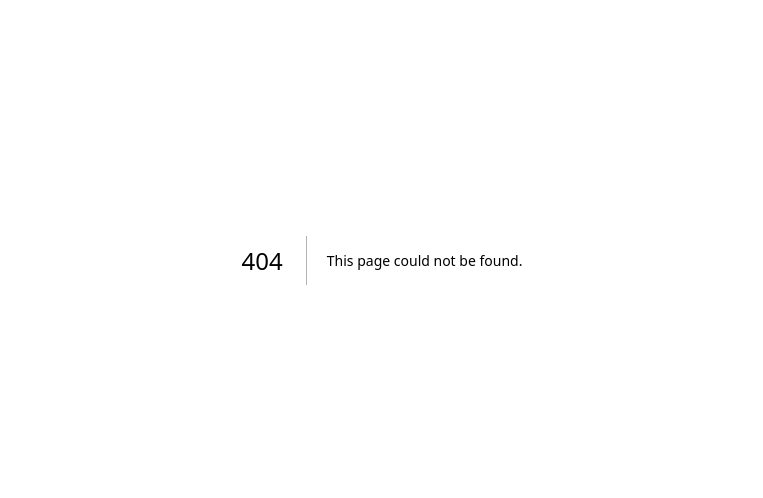
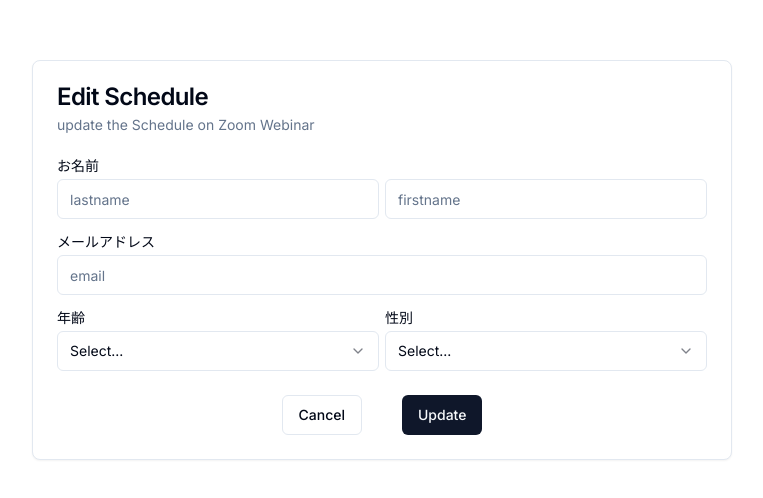
Before and after one commit to kao126/zoom_app, a Next.js app: page /admin/schedule/1/edit in a window 1280 px wide. Before the commit this address had no page. Shown: the part 140-638 px from the top of the page, without its empty margins (258-1021 px from the left). Built offline with nearby package versions, Linux system fonts and the light colour scheme.

Commit message:
feat: add schedule form on admin page

```diff
--- /dev/null
+++ b/app/admin/(seminar)/schedule/[scheduleId]/edit/page.tsx
@@ -0,0 +1,13 @@
+import { FormCard } from '../../components/form-card';
+
+export default function Edit({ params }: { params: { seminarId: number } }) {
+  return (
+    <main className="h-dvh flex justify-center items-center">
+      <FormCard
+        title="Edit Schedule"
+        description="update the Schedule on Zoom Webinar"
+        action="Update"
+      />
+    </main>
+  );
+}
--- /dev/null
+++ b/app/admin/(seminar)/schedule/components/form-card.tsx
@@ -0,0 +1,38 @@
+import {
+  Card,
+  CardContent,
+  CardDescription,
+  CardFooter,
+  CardHeader,
+  CardTitle,
+} from '@/components/ui/card';
+
+import { Button } from '@/components/ui/button';
+import Link from 'next/link';
+import { Form } from './form';
+
+type FormCardProps = {
+  title: string;
+  description: string;
+  action: string;
+};
+
+export function FormCard({ title, description, action }: FormCardProps) {
+  return (
+    <Card className="w-[95%] max-w-[700px] min-w-[300px] m-auto">
+      <CardHeader>
+        <CardTitle>{title}</CardTitle>
+        <CardDescription>{description}</CardDescription>
+      </CardHeader>
+      <CardContent>
+        <Form />
+      </CardContent>
+      <CardFooter className="justify-center gap-10">
+        <Button variant="outline" asChild>
+          <Link href="/admin">Cancel</Link>
+        </Button>
+        <Button>{action}</Button>
+      </CardFooter>
+    </Card>
+  );
+}
--- /dev/null
+++ b/app/admin/(seminar)/schedule/components/form.tsx
@@ -0,0 +1,61 @@
+import {
+  Select,
+  SelectContent,
+  SelectItem,
+  SelectTrigger,
+  SelectValue,
+} from '@/components/ui/select';
+
+import { Input } from '@/components/ui/input';
+import { Label } from '@/components/ui/label';
+
+export function Form() {
+  return (
+    <form>
+      <div className="grid w-full items-center gap-4">
+        <div className="flex flex-col space-y-1.5">
+          <Label htmlFor="lastname">お名前</Label>
+          <div className="flex space-x-1.5">
+            <Input type="text" placeholder="lastname" id="lastname" />
+            <Input type="text" placeholder="firstname" id="firstname" />
+          </div>
+        </div>
+        <div className="flex flex-col space-y-1.5">
+          <Label htmlFor="email">メールアドレス</Label>
+          <Input type="email" placeholder="email" id="email" />
+        </div>
+        <div className="flex space-x-1.5">
+          <div className="w-full flex flex-col space-y-1.5">
+            <Label htmlFor="age">年齢</Label>
+            <Select>
+              <SelectTrigger id="age">
+                <SelectValue placeholder="Select..." />
+              </SelectTrigger>
+              <SelectContent position="popper">
+                <SelectItem value="10s">10-19</SelectItem>
+                <SelectItem value="20s">20-29</SelectItem>
+                <SelectItem value="30s">30-39</SelectItem>
+                <SelectItem value="40s">40-49</SelectItem>
+                <SelectItem value="50s">50-59</SelectItem>
+                <SelectItem value="over60">60-</SelectItem>
+              </SelectContent>
+            </Select>
+          </div>
+          <div className="w-full flex flex-col space-y-1.5">
+            <Label htmlFor="gender">性別</Label>
+            <Select>
+              <SelectTrigger id="gender">
+                <SelectValue placeholder="Select..." />
+              </SelectTrigger>
+              <SelectContent position="popper">
+                <SelectItem value="male">男性</SelectItem>
+                <SelectItem value="female">女性</SelectItem>
+                <SelectItem value="x">未回答</SelectItem>
+              </SelectContent>
+            </Select>
+          </div>
+        </div>
+      </div>
+    </form>
+  );
+}
--- /dev/null
+++ b/app/admin/(seminar)/schedule/new/page.tsx
@@ -0,0 +1,13 @@
+import { FormCard } from '../components/form-card';
+
+export default function New() {
+  return (
+    <main className="h-dvh flex justify-center items-center">
+      <FormCard
+        title="New Schedule"
+        description="create schedule on Zoom Webinar"
+        action="Create"
+      />
+    </main>
+  );
+}
```
